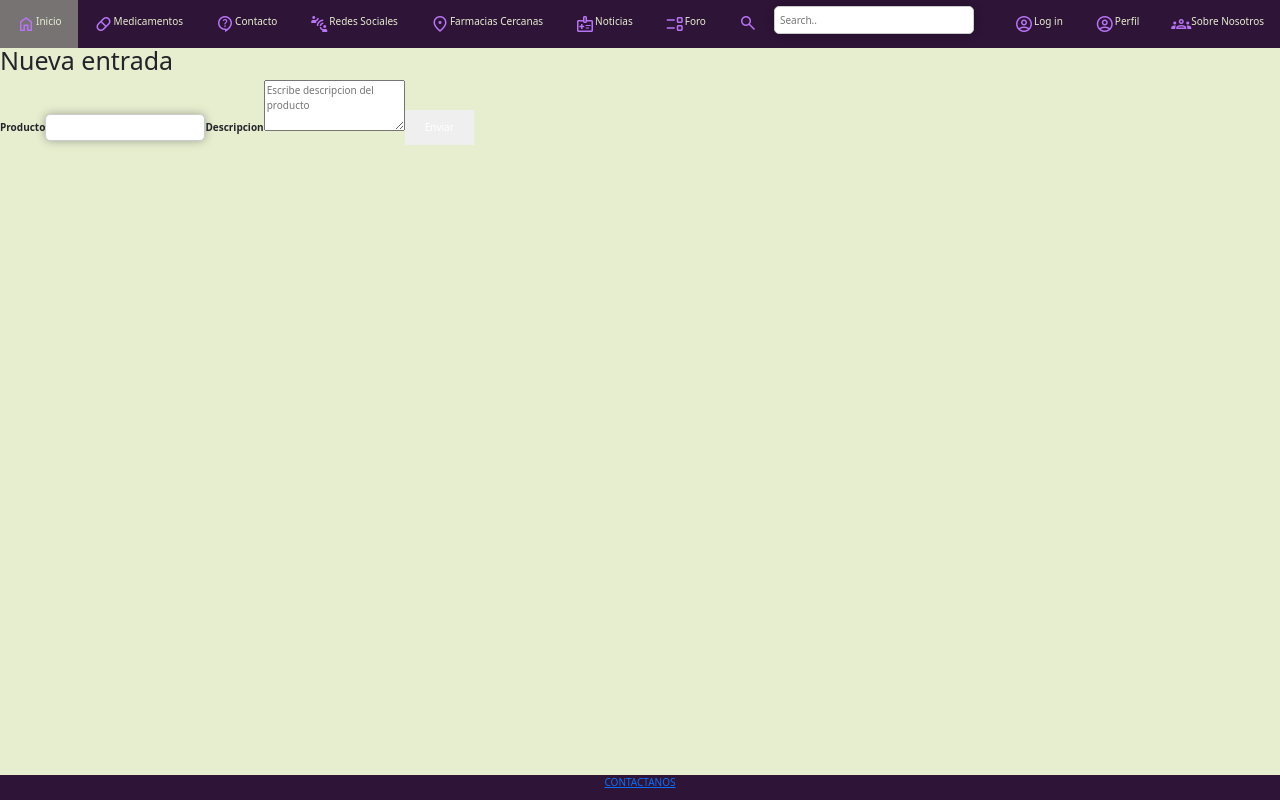
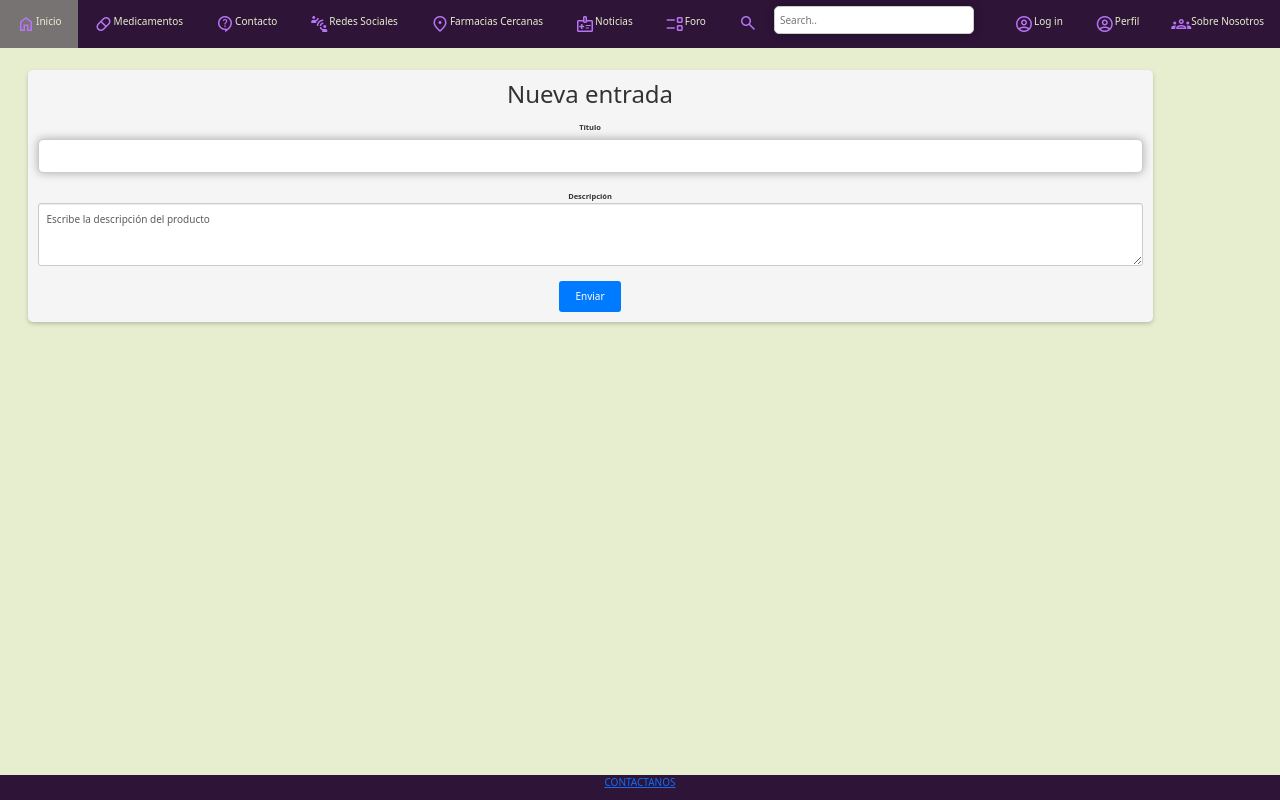
Before and after one commit to prindoxx/ingenieria-web-vite-react, a React (Vite) app: page /Favoritos in a window 1280 px wide. Built offline with nearby package versions, Linux system fonts and the light colour scheme.

Commit message:
ZSZSZSZSZS

```diff
--- /dev/null
+++ b/src/Favoritos.css
@@ -0,0 +1,46 @@
+.container {
+    margin: 20px;
+  }
+
+  .formulario {
+    background-color: #f5f5f5;
+    padding: 10px;
+    border-radius: 5px;
+    box-shadow: 0 2px 4px rgba(0, 0, 0, 0.2);
+  }
+
+  .titulo {
+    color: #333;
+    font-size: 20px;
+    margin-bottom: 10px;
+  }
+
+  .label {
+    font-weight: bold;
+    color: #333;
+  }
+
+  .form-control {
+    width: 100%;
+    padding: 8px;
+    border-radius: 3px;
+    border: 1px solid #ccc;
+    margin-bottom: 8px;
+  }
+
+  textarea {
+    height: 80px;
+  }
+
+  .btn-primary {
+    background-color: #007bff;
+    color: #fff;
+    border: none;
+    padding: 8px 16px;
+    border-radius: 3px;
+    cursor: pointer;
+  }
+
+  .btn-primary:hover {
+    opacity: 0.8;
+  }
--- a/src/Favoritos.jsx
+++ b/src/Favoritos.jsx
@@ -1,23 +1,24 @@
 import React, { useContext, useEffect, useState } from "react";
-import './styles.css'
-import 'bootstrap/dist/css/bootstrap.css';
+import "./Favoritos.css";
+import "bootstrap/dist/css/bootstrap.css";
 import imagenes from "./imagenes";
-import { getFavoritosRequest, postFavoritosRequest } from "./api/favoritos.api";
+import {
+  getFavoritosRequest,
+  postFavoritosRequest,
+} from "./api/favoritos.api";
 import { Form, Formik } from "formik";
 import { useFavorito } from "./context/FavoritoContext";
 import { useNavigate, useParams } from "react-router-dom";
 
-
 function Favoritos() {
-
-    const { createFavorito, getFavorito, updateFavorito } = useFavorito()
+  const { createFavorito, getFavorito, updateFavorito } = useFavorito();
   const [favorito, setFavorito] = useState({
     titulo: "",
     descripcion: "",
-    })
+  });
 
   const params = useParams();
-    const navigate = useNavigate()
+  const navigate = useNavigate();
 
   useEffect(() => {
     const cargar = async () => {
@@ -25,8 +26,8 @@ function Favoritos() {
         const favorito = await getFavorito(params.id);
         console.log(favorito);
         setFavorito({
-              title: favorito.title,
-              description: favorito.description,
+          titulo: favorito.titulo,
+          descripcion: favorito.descripcion,
         });
       }
     };
@@ -34,42 +35,63 @@ function Favoritos() {
   }, []);
 
   return (
-        <>
-            <div>
-                <br></br>
-                <br></br>
-                <br></br>
-                <h1>{params.id ? "Editando Producto" : "Nueva entrada"}</h1>
+    <div className="container">
+      <div className="formulario">
+        <h1 className="titulo">
+          {params.id ? "Editando Producto" : "Nueva entrada"}
+        </h1>
         <Formik
           initialValues={favorito}
           enableReinitialize={true}
           onSubmit={async (values, actions) => {
-                        console.log(values)
-                        if(params.id){
-                            await updateFavorito(params.id, values)
-                            navigate("/ListaFavoritos")
+            console.log(values);
+            if (params.id) {
+              await updateFavorito(params.id, values);
+              navigate("/ListaFavoritos");
             } else {
-                            await createFavorito(values)
+              await createFavorito(values);
             }
-                        actions.resetForm()
-
+            actions.resetForm();
           }}
         >
           {({ handleChange, handleSubmit, values, isSubmitting }) => (
             <Form onSubmit={handleSubmit}>
-                            <label>Producto</label>
-                            <input type="text" name="titulo" onChange={handleChange} value={values.titulo}></input>
+              <div className="form-group">
+                <label className="label">Título</label>
+                <input
+                  type="text"
+                  name="titulo"
+                  className="form-control"
+                  onChange={handleChange}
+                  value={values.titulo}
+                />
+              </div>
 
-                            <label>Descripcion</label>
-                            <textarea name="descripcion" rows="3" placeholder="Escribe descripcion del producto" onChange={handleChange} value={values.descripcion}></textarea>
-                            <button type="submit" disabled={isSubmitting}>{isSubmitting ? "Enviando..." : "Enviar"}</button>
+              <div className="form-group">
+                <label className="label">Descripción</label>
+                <textarea
+                  name="descripcion"
+                  rows="3"
+                  className="form-control"
+                  placeholder="Escribe la descripción del producto"
+                  onChange={handleChange}
+                  value={values.descripcion}
+                ></textarea>
+              </div>
+
+              <button
+                type="submit"
+                className="btn btn-primary"
+                disabled={isSubmitting}
+              >
+                {isSubmitting ? "Enviando..." : "Enviar"}
+              </button>
             </Form>
           )}
         </Formik>
-
       </div>
-        </>
-    )
+    </div>
+  );
 }
 
 export default Favoritos;
--- a/src/ListaFavoritos.css
+++ b/src/ListaFavoritos.css
@@ -1,3 +1,5 @@
+
+
 .container {
   margin: 20px;
 }
```
Lines whose indentation alone changed are shown as unchanged.
